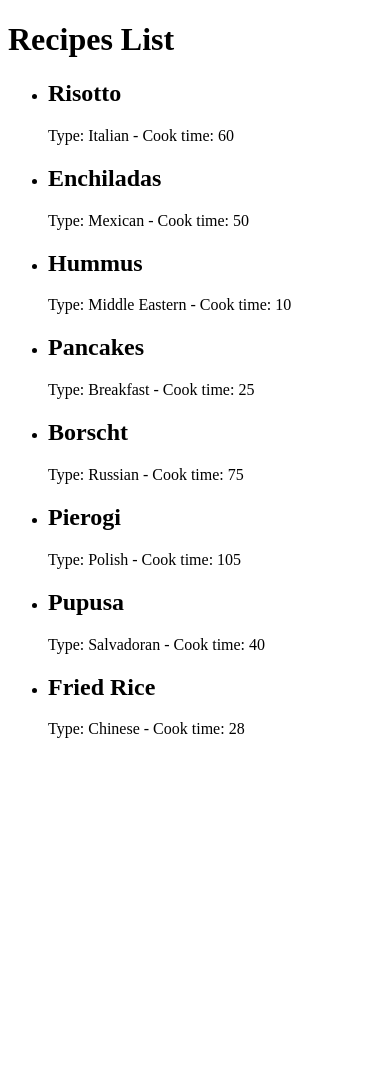
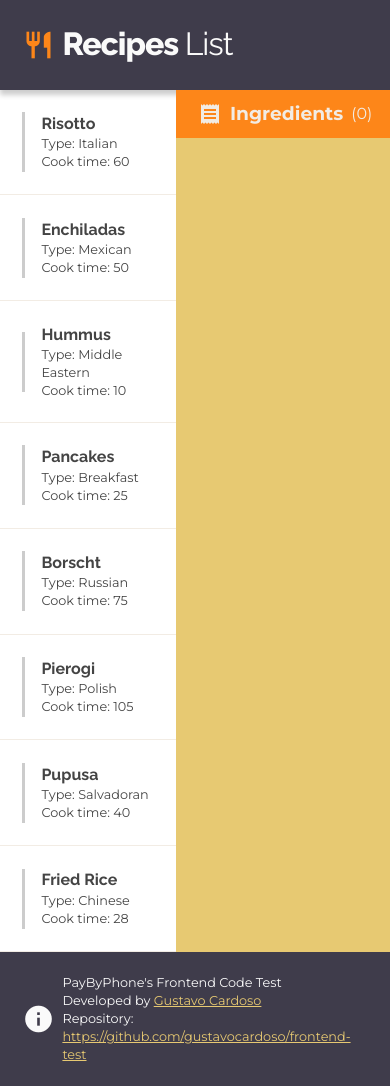
Before and after one commit to gustavocardoso/frontend-test, a website built with webpack: page src/index.html in a window 390 px wide. Before the commit the page ends 844 px from the top, so only its background shows below. Built offline with nearby package versions, Linux system fonts and the light colour scheme; files whose address does not match are found by name.

Commit message:
Basic layout - mobile

```diff
--- a/src/index.html
+++ b/src/index.html
@@ -11,15 +11,51 @@
     />
     <meta http-equiv="X-UA-Compatible" content="ie=edge" />
     <title>Recipes App - PayByPhone's Frontend Code Test</title>
+    <link
+      href="https://fonts.googleapis.com/css?family=Montserrat:400,700|Raleway:400,700,800&display=swap"
+      rel="stylesheet"
+    />
+    <link
+      href="https://fonts.googleapis.com/icon?family=Material+Icons"
+      rel="stylesheet"
+    />
     <!-- <link rel="manifest" href="manifest.json" /> -->
   </head>
   <body>
     <div class="container">
-      <h1>Recipes List</h1>
+      <header class="app-header">
+        <i class="material-icons icon-header">
+          restaurant
+        </i>
+        <h1 class="page-title">Recipes <span>List</span></h1>
+      </header>
 
-      <section class="ingredients"></section>
+      <section class="content" role="main">
+        <section class="recipes"></section>
 
-      <section class="recipes"></section>
+        <section class="ingredients">
+          <div class="section-header">
+            <i class="material-icons icon-header-ingredients md-inactive">receipt</i>
+            <h3 class="section-title">Ingredients</h3>
+            <span class="ingredients-counter">(0)</span>
+          </div>
+        </section>
+      </section>
+
+      <footer class="app-footer">
+        <i class="material-icons icon-footer">info</i>
+        <p>
+          PayByPhone's Frontend Code Test
+          <br />
+          Developed by
+          <a href="https://github.com/gustavocardoso" target="_blank">Gustavo Cardoso</a>
+          <br />
+          Repository:
+          <a href="https://github.com/gustavocardoso/frontend-test" target="_blank"
+            >https://github.com/gustavocardoso/frontend-test</a
+          >
+        </p>
+      </footer>
     </div>
   </body>
 </html>
--- a/src/js/app.js
+++ b/src/js/app.js
@@ -1,4 +1,5 @@
 import Recipes from './recipes'
+import '../sass/app.scss'
 class App {
   constructor () {
     this.recipes = []
@@ -6,6 +7,7 @@ class App {
     this.ingredients = []
     this.ingredientsListContainer = document.querySelector('.ingredients')
     this.recipesListContainer = document.querySelector('.recipes')
+    this.ingredientsCounter = document.querySelector('.ingredients-counter')
   }
 
   async init () {
@@ -21,15 +23,25 @@ class App {
       let item = document.createElement('li')
       let itemTitle = document.createElement('h2')
       let itemInfo = document.createElement('p')
+      let itemContainer = document.createElement('div')
+
+      itemTitle.setAttribute('class', 'item-title')
+      itemInfo.setAttribute('class', 'item-meta')
+      itemContainer.setAttribute('class', 'item-container')
 
       item.setAttribute('id', `item-${index}`)
+      item.setAttribute('class', 'item')
       item.setAttribute('data-selected', false)
 
-      itemTitle.innerText = recipe.name
-      item.appendChild(itemTitle)
+      itemTitle.innerHTML = recipe.name
+      itemContainer.appendChild(itemTitle)
 
-      itemInfo.innerText = `Type: ${recipe.type} - Cook time: ${recipe.cook_time}`
-      item.appendChild(itemInfo)
+      itemInfo.innerHTML = `Type: ${recipe.type} <span>Cook time: ${
+        recipe.cook_time
+      }</span>`
+      itemContainer.appendChild(itemInfo)
+
+      item.appendChild(itemContainer)
 
       list.appendChild(item)
     }
@@ -49,8 +61,14 @@ class App {
   async handleClickedItem (e) {
     let parentId
 
-    if (e.target.nodeName === 'H2' || e.target.nodeName === 'P') {
-      parentId = e.srcElement.parentElement.id
+    if (
+      e.target.nodeName === 'H2' ||
+      e.target.nodeName === 'P' ||
+      e.target.nodeName === 'DIV'
+    ) {
+      parentId = e.srcElement.parentElement.parentElement.id
+    } else if (e.target.nodeName === 'SPAN') {
+      parentId = e.srcElement.parentElement.parentElement.parentElement.id
     } else if (e.target.nodeName === 'LI') {
       parentId = e.srcElement.id
     }
@@ -67,8 +85,6 @@ class App {
         newStatus = false
         this.deselectRecipe(recipeId)
       }
-
-      console.log(this.selectedRecipes)
 
       selectedItem.setAttribute('data-selected', newStatus)
     }
@@ -110,11 +126,13 @@ class App {
     for (let ingredient of this.ingredients) {
       let item = document.createElement('li')
 
+      item.setAttribute('class', 'ingredient')
       item.innerText = ingredient
       list.appendChild(item)
     }
 
     this.ingredientsListContainer.appendChild(list)
+    this.ingredientsCounter.innerHTML = `(${this.ingredients.length})`
   }
 
   removeIngredientsList () {
--- /dev/null
+++ b/src/sass/_config.scss
@@ -0,0 +1,56 @@
+// screen resolutions
+$media-desktop: 900px;
+
+// default margin & padding
+$default-margin: 1rem;
+$default-padding: 1.4rem;
+
+// fonts
+$font-family-base: 'Montserrat', sans-serif;
+$font-family-special: 'Raleway', sans-serif;
+
+// colors
+$akaroa: #d0caa1;
+$anzak: #e2be55;
+$alabaster: #fafafa;
+$black: #000;
+$chalky: #f2dc9c;
+$pearl-bush: #f2ece4;
+$mantis: #89bf67;
+$rob-roy: #e7c972;
+$ship-grey: #3f3c4b;
+$tundora: #444;
+$vanilla: #d6c7b3;
+$west-side: #fd8619;
+
+// default elements
+$color-page-title: $alabaster;
+
+// body
+$color-body-default: $tundora;
+$background-body-default: $alabaster;
+
+// header
+$background-header: $ship-grey;
+
+// recipes list
+$background-list-hover: $pearl-bush;
+$color-list-hover: $black;
+$background-list-selected: $pearl-bush;
+$color-list-selected: $black;
+$border-color-list-item: $pearl-bush;
+$border-color-list-selected: $vanilla;
+
+// ingredients
+$background-ingredients: $rob-roy;
+$background-section-title: $west-side;
+$background-ingredient-hover: $chalky;
+$color-ingredient-icon: $pearl-bush;
+$color-ingredient-header: $pearl-bush;
+$color-ingredient-hover: $black;
+$border-color-ingredient-list: $anzak;
+
+// footer
+$background-footer: $ship-grey;
+$color-footer: $alabaster;
+$color-link-footer: $rob-roy;
--- /dev/null
+++ b/src/sass/app.scss
@@ -0,0 +1,236 @@
+@charset "utf-8";
+
+@import './config';
+
+*,
+*:before,
+*:after {
+  margin: 0;
+  padding: 0;
+  box-sizing: border-box;
+}
+
+html {
+  height: 100%;
+  overflow-x: hidden;
+}
+
+::selection {
+  background: transparent;
+  text-shadow: none;
+}
+
+body {
+  height: 100%;
+  font: normal normal normal 16px/1.4 $font-family-base;
+  color: $color-body-default;
+  background-image: $background-body-default;
+  -webkit-font-smoothing: antialiased;
+  -moz-osx-font-smoothing: grayscale;
+
+  &:before {
+    display: none;
+    content: 'mobile';
+  }
+}
+
+h1,
+h2 {
+  font-family: $font-family-special;
+}
+
+ul {
+  list-style: none;
+}
+
+.app-header {
+  display: flex;
+  align-items: center;
+  background: $background-header;
+  box-shadow: 0 5px 5px 0 rgba(0, 0, 0, 0.2);
+  padding: $default-padding;
+
+  .page-title {
+    font-size: 2rem;
+    font-weight: 800;
+    color: $color-page-title;
+    letter-spacing: -1px;
+
+    span {
+      font-weight: 400;
+    }
+  }
+
+  .icon-header {
+    font-size: 2rem;
+    color: #fd8619;
+    margin-right: ($default-margin / 2);
+  }
+}
+
+.content {
+  display: flex;
+}
+
+.ingredients {
+  width: 55%;
+  background: $background-ingredients;
+
+  .section-header {
+    display: flex;
+    align-items: center;
+    background: $background-section-title;
+    padding: ($default-padding / 2) $default-padding;
+
+    .icon-header-ingredients {
+      color: $color-ingredient-icon;
+      margin-right: ($default-margin / 2);
+    }
+
+    .section-title {
+      color: $color-ingredient-header;
+    }
+
+    .ingredients-counter {
+      display: inline-block;
+      color: $color-ingredient-header;
+      margin-left: ($default-margin / 2);
+    }
+  }
+
+  .ingredients-list {
+    list-style-type: square;
+    list-style-position: inside;
+    padding: $default-padding;
+
+    .ingredient {
+      font-size: 1rem;
+      padding: ($default-padding / 2);
+      border-bottom: 1px solid $border-color-ingredient-list;
+
+      &:hover {
+        color: $color-ingredient-hover;
+        background: $background-ingredient-hover;
+      }
+    }
+  }
+}
+
+.recipes {
+  width: 45%;
+}
+
+.recipes-list {
+  .item {
+    display: flex;
+    align-items: center;
+    background: transparent;
+    border-bottom: 1px solid $border-color-list-item;
+    padding: $default-padding;
+    cursor: pointer;
+
+    &:hover {
+      color: $color-list-hover;
+      background: $background-list-hover;
+    }
+
+    &[data-selected='true'] {
+      color: $color-list-selected;
+      background: $background-list-selected;
+      border-bottom: 1px solid $border-color-list-selected;
+
+      &:before {
+        background: $mantis;
+        border: 0;
+      }
+    }
+
+    &:before {
+      display: block;
+      width: 3px;
+      height: 60px;
+      content: '';
+      background: #ccc;
+      margin-right: $default-margin;
+    }
+
+    .item-container {
+      width: 85%;
+    }
+
+    .item-title {
+      font-size: 1rem;
+    }
+
+    .item-meta {
+      font-size: 0.8rem;
+
+      span {
+        display: block;
+      }
+    }
+  }
+}
+
+.app-footer {
+  display: flex;
+  align-items: center;
+  font-size: 0.8rem;
+  color: $color-footer;
+  background: $background-footer;
+  padding: $default-padding;
+
+  a {
+    color: $color-link-footer;
+  }
+
+  .icon-footer {
+    font-size: 2rem;
+    margin-right: ($default-margin / 2);
+  }
+}
+
+// .container {
+//   display: flex;
+//   flex-direction: column;
+//   align-items: center;
+//   justify-content: center;
+//   position: relative;
+//   width: 100%;
+//   height: 100%;
+//   z-index: 1;
+
+//   .main-loading {
+//     font-size: 0.9em;
+//     font-weight: 900;
+//     letter-spacing: 1px;
+//     color: #333;
+//     animation: blink 0.4s ease infinite alternate;
+//   }
+// }
+
+// .footer {
+//   @extend %basic-footer;
+//   color: $footer-text-color;
+//   padding: 0.6em 0.4em;
+//   background: #111;
+//   width: 100%;
+
+//   a {
+//     font-weight: 700;
+//     color: $footer-link-color;
+//   }
+// }
+
+// @media (min-width: $media-desktop) {
+//   body:before {
+//     display: none;
+//     content: 'desktop';
+//   }
+
+//   .container {
+//     .main-loading {
+//       font-size: 1.4em;
+//     }
+//   }
+// }
--- /dev/null
+++ b/src/sass/postcss.config.js
@@ -0,0 +1,3 @@
+module.exports = {
+  plugins: [require('autoprefixer')]
+}
--- a/webpack.config.js
+++ b/webpack.config.js
@@ -4,8 +4,6 @@ const UglifyJsPlugin = require('uglifyjs-webpack-plugin')
 const OptimizeCSSAssetsPlugin = require('optimize-css-assets-webpack-plugin')
 const { CleanWebpackPlugin } = require('clean-webpack-plugin')
 const CopyPlugin = require('copy-webpack-plugin')
-// const ServiceWorkerWebpackPlugin = require('serviceworker-webpack-plugin')
-// const WebpackPwaManifest = require('webpack-pwa-manifest')
 
 require('babel-polyfill')
 
```
Also changed, not shown: package.json (+13 -1 lines), src/tests/recipes.test.js (added, +7 -0 lines), .babelrc, 1 other file.
